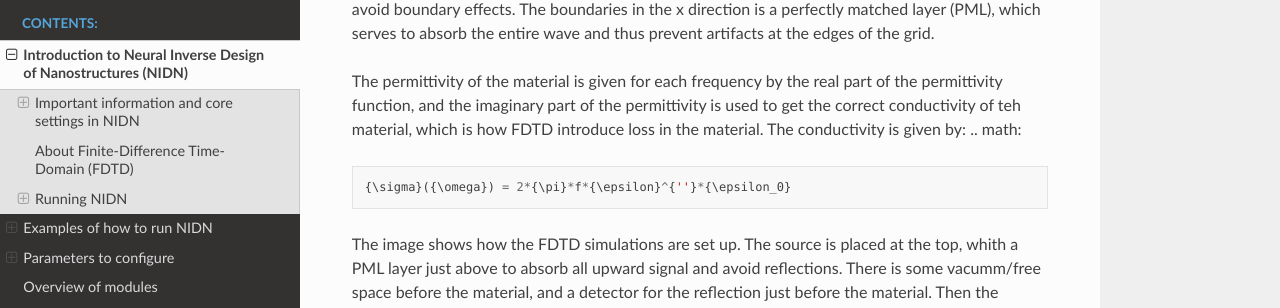
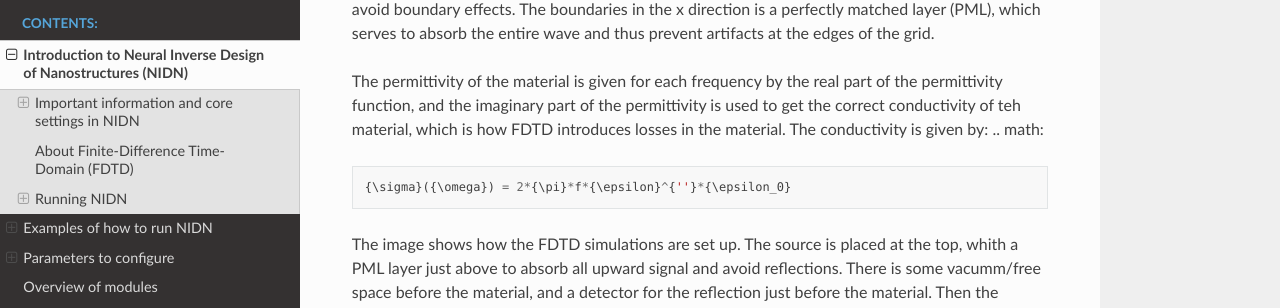
Before and after one commit to esa/NIDN, a Sphinx documentation site: the page built from docs/tutorial.rst, in a window 1280 px wide and 900 px high, scrolled down 3526 px. Shown: the part 186-494 px from the top of the window. Built offline with Sphinx 7.4.7 and the Read the Docs theme 2.0.0, drawn with Linux system fonts in a browser that asks for light colours.

Commit message:
Minor grammar correction

```diff
--- a/docs/tutorial.rst
+++ b/docs/tutorial.rst
@@ -140,7 +140,7 @@ The transmission coefficient is computed as the mean square (MS) value of the si
 The boundaries are periodic in both y and z dimension, in order to simulate an infinite plane, i.e. avoid boundary effects. The boundaries in the x direction is a perfectly matched layer (PML), which serves to absorb the entire wave and thus prevent artifacts at the edges of the grid.
 
 The permittivity of the material is given for each frequency by the real part of the permittivity function, and the imaginary part of the permittivity is used to get the correct conductivity of teh material,
-which is how FDTD introduce loss in the material. The conductivity is given by:
+which is how FDTD introduces losses in the material. The conductivity is given by:
 .. math::
     {\sigma}({\omega}) = 2*{\pi}*f*{\epsilon}^{''}*{\epsilon_0}
 
```
